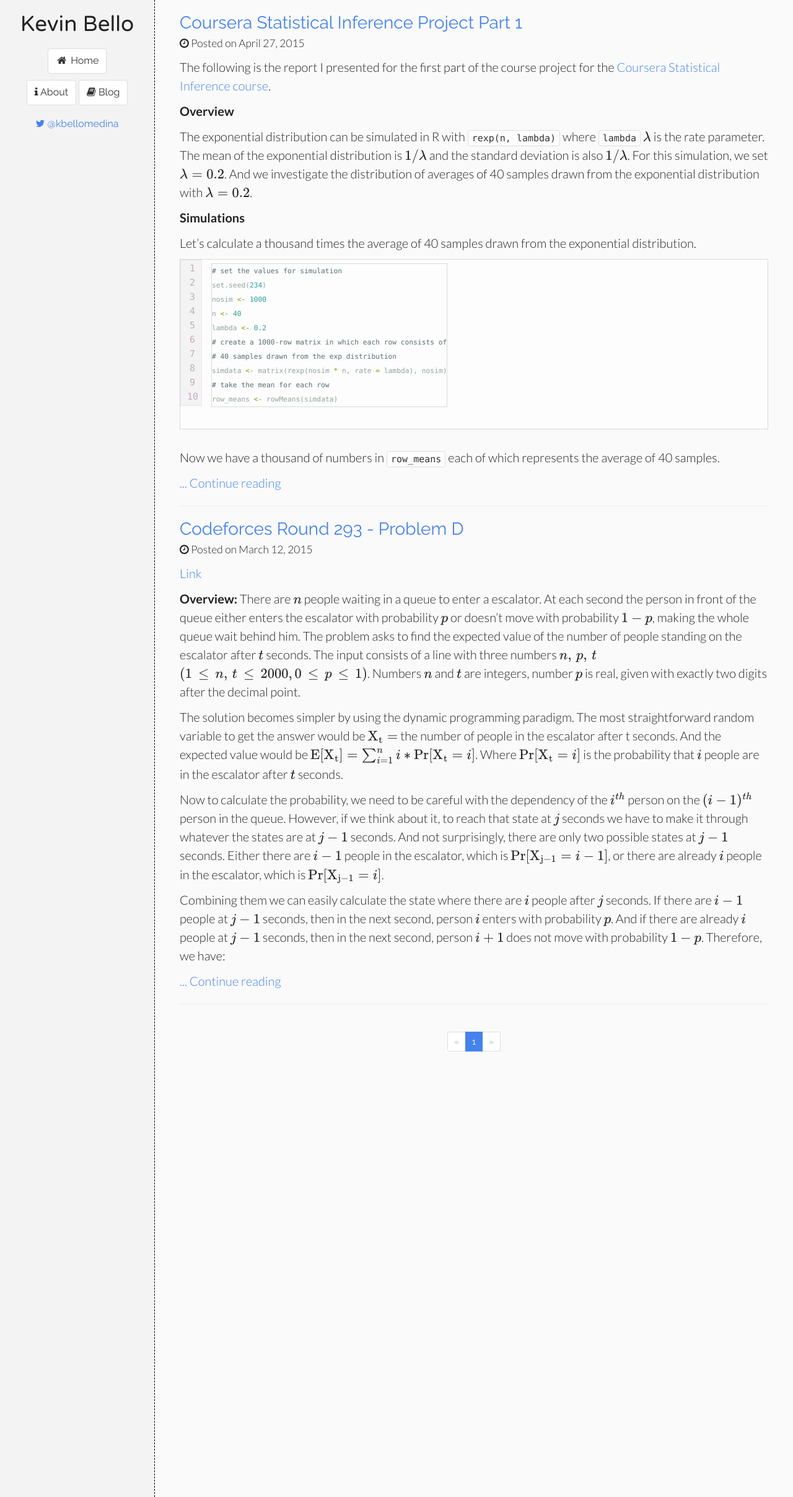
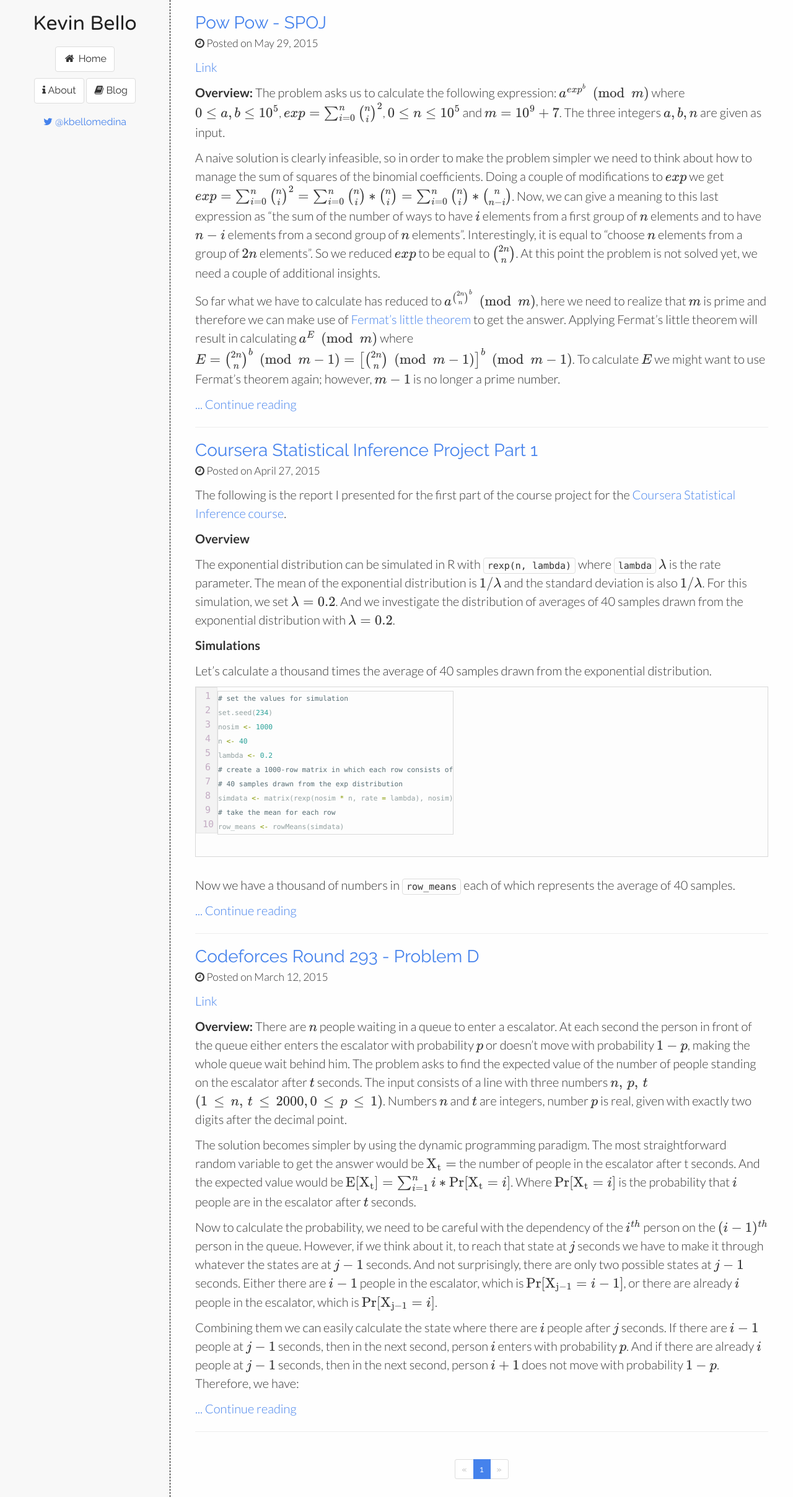
Before and after one commit to kevinsbello/kevinsbello.github.io, a Jekyll site: the page built from index.html, in a window 1280 px wide. Shown: the whole page at 62% size. Built offline with Jekyll 4.4.1, drawn with Linux system fonts in a browser that asks for light colours; nearby versions of some CDN libraries; formulas are drawn with MathJax 3; the list of posts is cut into pages by our own code.

Commit message:
layouts updates + some posts

```diff
--- a/_config.yml
+++ b/_config.yml
@@ -7,5 +7,7 @@
 
 markdown: kramdown
 
+kramdown:
+  input: GFM
 
 hightlighter: pygments
--- a/_layouts/default.html
+++ b/_layouts/default.html
@@ -19,11 +19,10 @@
       }
       #sidebar {
         width: inherit;
-        min-width: 250px;
-        max-width: 250px;
+        min-width: 275px;
+        max-width: 275px;
         /*background-color: rgba(245, 245, 245, 0.7);*/
-        background-color: rgba(241, 241, 241,0.8);
-        //background-image: url(/images/bg-main.jpg);
+        background-color: rgba(241, 241, 241,0.5);
         padding: 0;
         float: left;
         height:100%;
@@ -36,7 +35,7 @@
       #main {
         height:100%;
         overflow:auto;
-        background: rgba(250, 250, 250, 0.9);
+        background: rgba(250, 250, 250, 0.2);
       }
       .col-md-10 {
         	min-height: 100%;
--- /dev/null
+++ b/_posts/2015/2015-05-29-PowPow.md
@@ -0,0 +1,87 @@
+---
+layout: post
+title: Pow Pow - SPOJ
+tags: [programming, number theory, fast exponentiation, modular multiplicative inverse, fermat's little theorem, spoj, cpp]
+author_name: Kevin Bello
+author_uri: http://twitter.com/kbellomedina
+---
+
+[Link][64d05c1c]
+
+[64d05c1c]: http://www.spoj.com/problems/POWPOW/ "PowPow"
+
+**Overview:** The problem asks us to calculate the following expression: $$ a^{exp^b} \pmod m $$ where $$  0 \le a,b \le 10^5 $$, $$ exp = \sum_{i=0}^n \binom{n}{i}^2 $$, $$ 0 \le n \le 10^5 $$ and $$ m = 10^9 + 7 $$. The three integers $$ a,b,n $$ are given as input.
+
+A naive solution is clearly infeasible, so in order to make the problem simpler we need to think about how to manage the sum of squares of the binomial coefficients. Doing a couple of modifications to $$ exp $$ we get $$ exp = \sum_{i=0}^n \binom{n}{i}^2 = \sum_{i=0}^n \binom{n}{i} * \binom{n}{i} = \sum_{i=0}^n \binom{n}{i} * \binom{n}{n-i} $$. Now, we can give a meaning to this last expression as "the sum of the number of ways to have $$i$$ elements from a first group of $$n$$ elements and to have $$n-i$$ elements from a second group of $$n$$ elements". Interestingly, it is equal to "choose $$n$$ elements from a group of $$2n$$ elements". So we reduced $$exp$$ to be equal to $$ \binom{2n}{n} $$. At this point the problem is not solved yet, we need a couple of additional insights.
+
+So far what we have to calculate has reduced to $$ a^{\binom{2n}{n}^b} \pmod m $$, here we need to realize that $$ m $$ is prime and therefore we can make use of [Fermat's little theorem][Fermatlt] to get the answer. Applying Fermat's little theorem will result in calculating $$ a^E \pmod m $$ where $$ E = \binom{2n}{n}^b \pmod {m-1} = \left [\binom{2n}{n} \pmod {m-1} \right ]^b \pmod {m-1} $$. To calculate $$ E $$ we might want to use Fermat's theorem again; however, $$ m-1 $$ is no longer a prime number.
+
+<!--more-->
+
+Nonetheless, $$ \binom{2n}{n} = 2 * \binom{2n-1}{n} $$ and $$ m-1 = 2*p  $$ where $$ p $$ fortunately is a prime number. Thus we have $$ E = \left (2*R \right )^b \pmod {m-1} $$ and $$ R = \binom{2n-1}{n} \pmod p $$. The expression $$ R $$ can be calculated almost linearly in time complexity by using dynamic programming and the [modular multiplicative inverse][mmi]. Finally, we need to use a [fast exponentiation][fe] algorithm to quickly calculate the expressions. As the $$ R $$ expression is calculated and stored before getting the input values, the time complexity per case is $$ O(\log m + \log b) = O(\log m) $$ thus being able to pass the time constraint.
+
+Source code in C++:
+
+{% highlight cpp linenos %}
+#include <cstdio>
+#include <cstdlib>
+#include <cmath>
+#include <algorithm>
+
+using namespace std;
+
+#define REP(i,a,b) 	for(int i=a;i<(int)b;i++)
+#define mod 1000000007
+
+typedef long long ll;
+
+ll inv(ll a, ll b, ll &x, ll &y){
+	if(b==0){
+		x = 1; y = 0;
+		return a;
+	}
+	ll x1,y1;
+	ll g = inv(b,a%b,x1,y1);
+	x = y1;
+	y = x1 - (a/b)*y1 ;
+	return g;
+}
+
+ll fast(ll b,ll e,ll m){
+	ll ans = 1;
+	while(e){
+     if(e&1) ans = (ans*b)%m;
+     b = (b*b)%m;
+     e>>=1;
+	}
+	return ans;
+}
+
+ll C[100004];
+const ll N = (mod - 1)/2;
+
+int main(){
+	int cases;
+	scanf("%d",&cases);
+	C[1] = 1;
+	ll x,y;
+
+	for(ll i=2; i < 100004; i++){
+      C[i] = ((2*i-1) * 2 * C[i-1])%N;
+      inv(i,N,x,y);
+      C[i] = (C[i] * x )%N;
+	}
+	REP(ii,0,cases){
+      ll a,b,n;
+      scanf("%lld %lld %lld",&a,&b,&n);
+      ll exp = C[n] * 2;
+      ll exp1 = (fast(exp,b,mod-1) + mod-1)%(mod-1);
+      printf("%lld\n",(fast(a,exp1,mod) + mod)%mod);
+	}
+  return 0;
+}
+{% endhighlight %}
+
+[Fermatlt]: http://en.wikipedia.org/wiki/Fermat%27s_little_theorem
+[mmi]: http://en.wikipedia.org/wiki/Modular_multiplicative_inverse
+[fe]: http://en.wikipedia.org/wiki/Exponentiation_by_squaring
--- a/stylesheets/codekevin.css
+++ b/stylesheets/codekevin.css
@@ -105,7 +105,7 @@
     display: inline-block;
     color: #a8a;
     background: #eee;
-    margin-right: 15px;
+    //margin-right: 15px;
     padding: 2px 10px;
     font-size: 15px;
     border-right: 1px solid #dedede;
--- a/stylesheets/styles.css
+++ b/stylesheets/styles.css
@@ -3,12 +3,12 @@
 
 body {
   font:20px/1.5 Lato, "Helvetica Neue", Helvetica, Arial, sans-serif;
-  color:#222;
+  color:#333;
   font-weight:500;
 }
 
 .site-title {
-  font:35px/1 Varela Round, "Helvetica Neue", Helvetica, Arial, sans-serif;
+  font:32px/1 Varela Round, "Helvetica Neue", Helvetica, Arial, sans-serif;
   color:#222;
   font-weight:500;
 }
@@ -57,3 +57,16 @@
   border:1px solid #e5e5e5;
   overflow-x: auto;
 }
+
+.table-striped>tbody>tr:nth-of-type(odd) {
+  //background-color: rgba(69, 130, 236,0.05);
+  background-color: whitesmoke;
+
+}
+
+del {
+	color: red;
+}
+ins {
+	color: green;
+}
```
